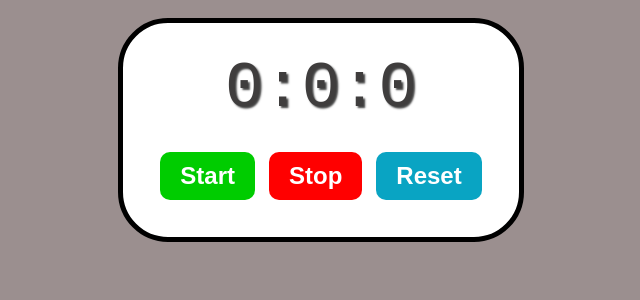
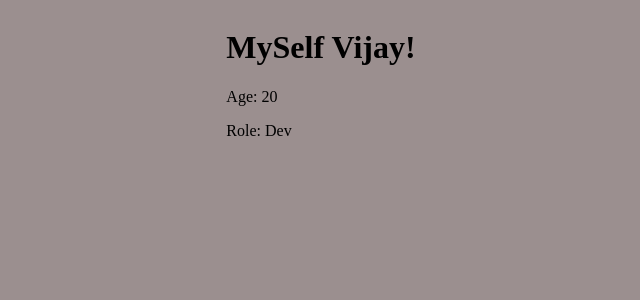
Before and after one commit to vijaym105/React-, a React (Vite) app in the folder my-react-app/: page / in a window 1280 px wide. Shown: the top 300 px of the page, without its empty margins (319-959 px from the left). Built offline with nearby package versions, Linux system fonts and the light colour scheme.

Commit message:
Pract for useContext, useRef

```diff
--- a/my-react-app/src/App.jsx
+++ b/my-react-app/src/App.jsx
@@ -1,12 +1,16 @@
-import StopWatch from "./StopWatch"
-
-
-
+import StopWatch, {UserContext} from "./StopWatch"
 
 
 function App(){
-  return(
-<StopWatch />
+const user = { name: "Vijay",
+              Age: 20,
+              Role: "Dev"}
+
+
+return(
+  <UserContext.Provider value={user}>
+<StopWatch user/>
+</UserContext.Provider>
   )
 }
 
--- a/my-react-app/src/StopWatch.jsx
+++ b/my-react-app/src/StopWatch.jsx
@@ -1,57 +1,65 @@
-import React, { useEffect, useRef, useState } from 'react';
+import { createContext, useContext, useEffect, useRef, useState } from "react"
 
+export const UserContext = createContext();
 function StopWatch(){
-    const[ Isrunning, setRunning] = useState(false);
-    const[elapsedtime, setElapsedTime] = useState(0);
-    const intervalRef = useRef(null);
-    const startTime = useRef(0);
 
-    useEffect(() => {
-       if(Isrunning){ intervalRef.current = setInterval(()=> {
-            setElapsedTime(Date.now() - startTime.current);
-        }, 10);}
-        else{
-            clearInterval(intervalRef.current);
-        }
+    const user = useContext(UserContext);
 
-        return() => {
-            clearInterval(intervalRef.current);
-        }
-    }, [Isrunning])
 
-    function start(){
-        setRunning(true);
-        startTime.current = Date.now() - elapsedtime;
-    }
-    function stop(){
-       let rn = setRunning(false);
-        console.log(rn)
-    }
-    function reset(){
-       setElapsedTime(0);
-       setRunning(false)
-    }
-    function formatTime(){
-        let hours = Math.floor(elapsedtime / (1000 * 60 * 60));
-        let minutes = Math.floor(elapsedtime / (1000 * 60) % 60);
-        let seconds = Math.floor(elapsedtime / (1000) % 60);
-        let milisec = Math.floor((elapsedtime % 1000) / 10);
+    return(
+        <div>
+            <h1>MySelf {user.name}!</h1>
+              <p>Age: {user.Age}</p>
+      <p>Role: {user.Role}</p>
+        </div>
+    )
+}
 
-        // minutes = String().padStart(2, "0");
-        // seconds = String().padStart(2, "0");
-        // milisec = String().padStart(2, "0");
-         return `${minutes}:${seconds}:${milisec}`;
-    }
-    return (
-        <div className='stop-watch'>
-            <div className='display'>{formatTime()}</div>
-            <div className='controls'>
-                <button onClick={start} className='start'>Start</button>
-                <button onClick={stop} className='stop'>Stop</button>
-                <button onClick={reset} className='reset'>Reset</button>
-            </div>
-        </div>
-    );
-};
+export default StopWatch
 
-export default StopWatch;
+// for counting every re-render
+// const [count, setCount] = useState(0);
+// const inpref = useRef(0);
+
+// useEffect(() => {
+//     inpref.current += 1 ;
+// });
+
+//     function Add(){
+//         setCount(count + 1);
+//     }
+
+//     return(
+//         <div>
+//            <p>Component is rendered {count} times</p>
+//            <button onClick={Add}>Add</button>
+//         </div>
+//     )
+// }
+
+
+//  For zoom in and zoom out
+//     const igref = useRef(null);
+//     const [zoom, setZoom] = useState(false);
+
+//     function zoomin(){
+//         igref.current.style.transform = "scale(1.5)";
+//         igref.current.style.transition = "ease-in 0.3s";
+//     }
+//     function zoomout(){
+//         igref.current.style.transform = "scale(1)";
+//         igref.current.style.transition = "ease-out 0.3s";
+//     }
+//     return(
+//         <div>
+//           <img ref={igref}
+//           src="https://unsplash.com/photos/a-brown-and-black-abstract-design-on-a-black-background-2lmnaQQBHH4"
+//           alt="Imagezomiingg"
+//           style={{width: "200px", height: "200px"}}/>
+//           <br />
+//           <button onClick={zoomin}>Zoom in</button>
+//           <br />
+//           <button onClick={zoomout}>Zoom out</button>
+//         </div>
+//     )
+// }
```
